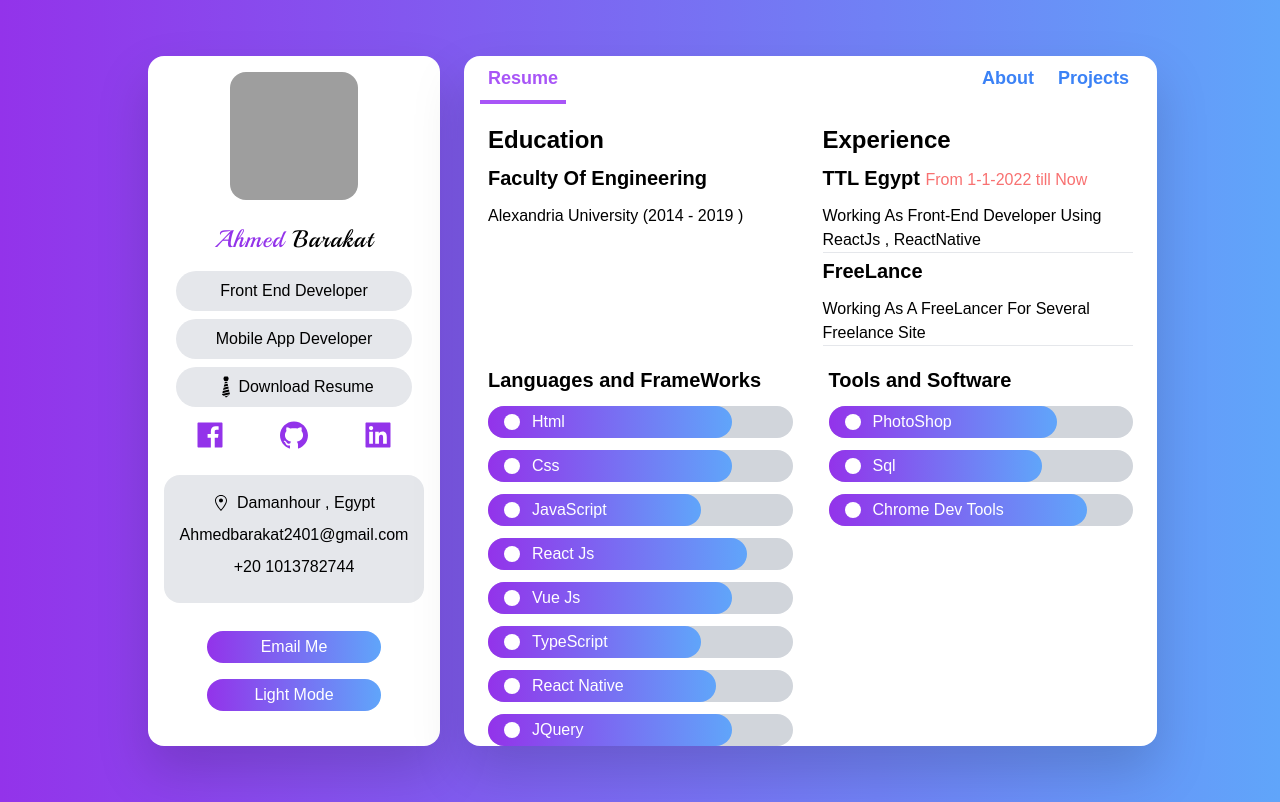
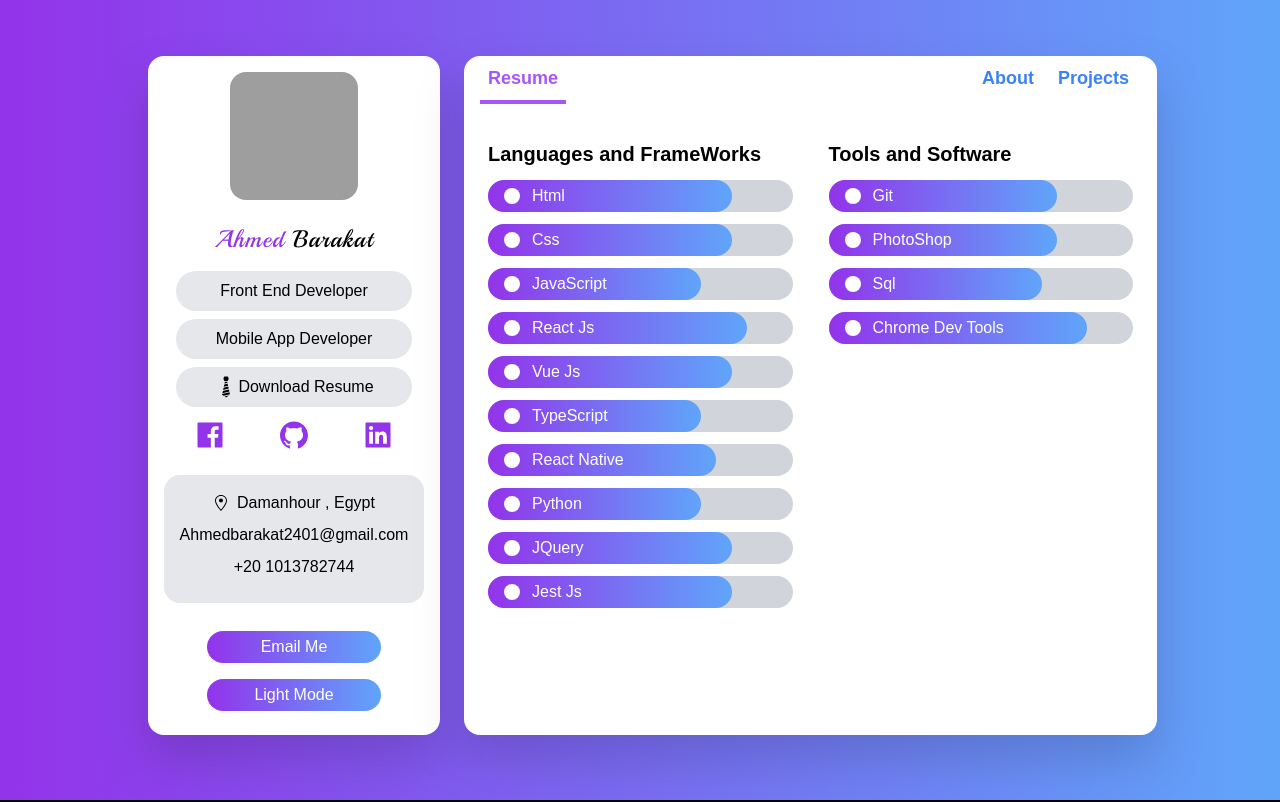
Before and after one commit to medobarakat/Portfolio-Site, a Next.js app: page /resume in a window 1280 px wide. Built offline with nearby package versions, Linux system fonts and the light colour scheme; grey boxes are pictures that could not be loaded.

Commit message:
add some changes

```diff
--- a/Components/AboutCard.tsx
+++ b/Components/AboutCard.tsx
@@ -5,7 +5,7 @@ const AboutCard: FunctionComponent<{ data: IAboutData }> = ({
   data: { title, about, icon },
 }) => {
   return (
-    <div className="flex p-2 space-x-4 bg-gray-200 dark:bg-gray-600 dark:text-white rounded-2xl">
+    <div className="flex my-2 p-2 space-x-4 bg-gray-200 dark:bg-gray-600 dark:text-white rounded-2xl">
       <div className="mt-3 text-3xl text-purple-600">{icon}</div>
       <div>
         <h5 className="mb-1 font-semibold">{title}</h5>
--- a/data/Data.tsx
+++ b/data/Data.tsx
@@ -14,19 +14,19 @@ export const AboutData: IAboutData[] = [
     id: 0,
     title: "Front End Developing",
     about:
-      "Making Front End of The Web and Use The Lastest Features OF FrameWorks and Predecessor ",
+      "Making Front End of The Web and Use The Lastest Features OF FrameWorks and Predecessor .",
     icon: <RiComputerLine />,
   },
   {
     id: 1,
     title: "Mobile App Developer",
-    about: "Designing , Developing Mobile Apps For Android , Ios ",
+    about: "Designing , Developing Mobile Apps With Cross Platform Framework For Android , IOS .",
     icon: <FaMobileAlt />,
   },
   {
     id: 2,
     title: "UX/UI Design",
-    about: "Designing The Web Looking Of Colors, Themes and Fonts",
+    about: "Designing The Web Looking Of Colors, Themes and Fonts With Multi Programms Like Figma , AdobeXD .",
     icon: <GiBreakingChain />,
   },
   {
@@ -47,7 +47,7 @@ export const AboutData: IAboutData[] = [
     id: 5,
     title: "Competitve Coder",
     about:
-      "Daily Problem Solver In HackerRank and Some Other Problem Solving Sites",
+      "Daily Problem Solver In HackerRank and Some Other Problem Solving Sites .",
     icon: <FaDelicious />,
   },
 ];
@@ -101,7 +101,19 @@ export const SkillData: IResumeData[] = [
   },
   {
     id: 6,
+    name: "Python",
+    level: "70%",
+    icon: <BsCircleFill />,
+  },
+  {
+    id: 7,
     name: "JQuery",
+    level: "80%",
+    icon: <BsCircleFill />,
+  },
+  {
+    id: 8,
+    name: "Jest Js",
     level: "80%",
     icon: <BsCircleFill />,
   },
@@ -112,18 +124,24 @@ export const SkillData: IResumeData[] = [
 export const ToolsData: IResumeData[] = [
   {
     id: 0,
+    name: "Git",
+    level: "75%",
+    icon: <BsCircleFill />,
+  },
+  {
+    id: 1,
     name: "PhotoShop",
     level: "75%",
     icon: <BsCircleFill />,
   },
   {
-    id: 1,
+    id: 2,
     name: "Sql",
     level: "70%",
     icon: <BsCircleFill />,
   },
   {
-    id: 1,
+    id: 3,
     name: "Chrome Dev Tools ",
     level: "85%",
     icon: <BsCircleFill />,
--- a/pages/index.tsx
+++ b/pages/index.tsx
@@ -18,7 +18,7 @@ function index() {
       </Head>
       <h5 className="font-md py-2 leading-6">
         My Name Is Ahmed I Am From Egypt I Am Skilled In Front End Developing , Mobile App Developer
-        I Have +2 Years Experience and Iam Always Developing My self
+        I Have +3 Years Experience and Iam Always Developing My self
       </h5>
       <motion.div
         variants={stagger}
--- a/pages/resume.tsx
+++ b/pages/resume.tsx
@@ -24,7 +24,7 @@ function resume() {
         animate="animate"
       >
         {/* the education */}
-        <div>
+        {/* <div>
           <h5 className="font-bold text-2xl my-1">Education</h5>
           <div>
             <h5 className="font-semibold text-xl py-1">
@@ -32,9 +32,9 @@ function resume() {
             </h5>
             <p className="mt-2">Alexandria University (2014 - 2019 )</p>
           </div>
-        </div>
+        </div> */}
         {/* the experience */}
-        <div>
+        {/* <div>
           <h5 className="font-bold text-2xl my-1">Experience</h5>
           <div>
             <h5 className="font-semibold text-xl py-1">TTL Egypt <span className="font-normal text-red-400 text-base">From 1-1-2022 till Now</span></h5>
@@ -50,7 +50,7 @@ function resume() {
             </p>
           </div>
           <hr></hr>
-        </div>
+        </div> */}
       </motion.div>
       {/* For the Bars */}
       <div className="grid md:grid-cols-2 gap-9 mt-4">
```
